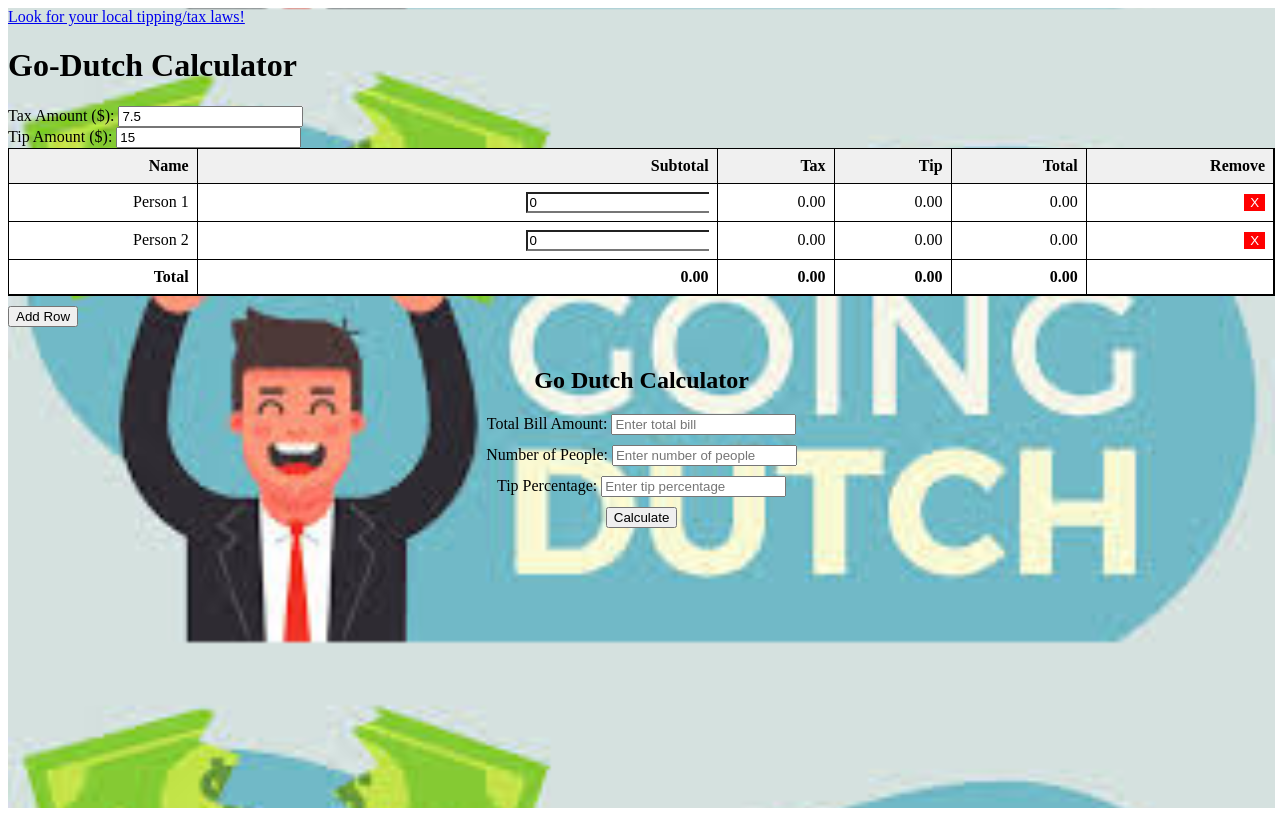
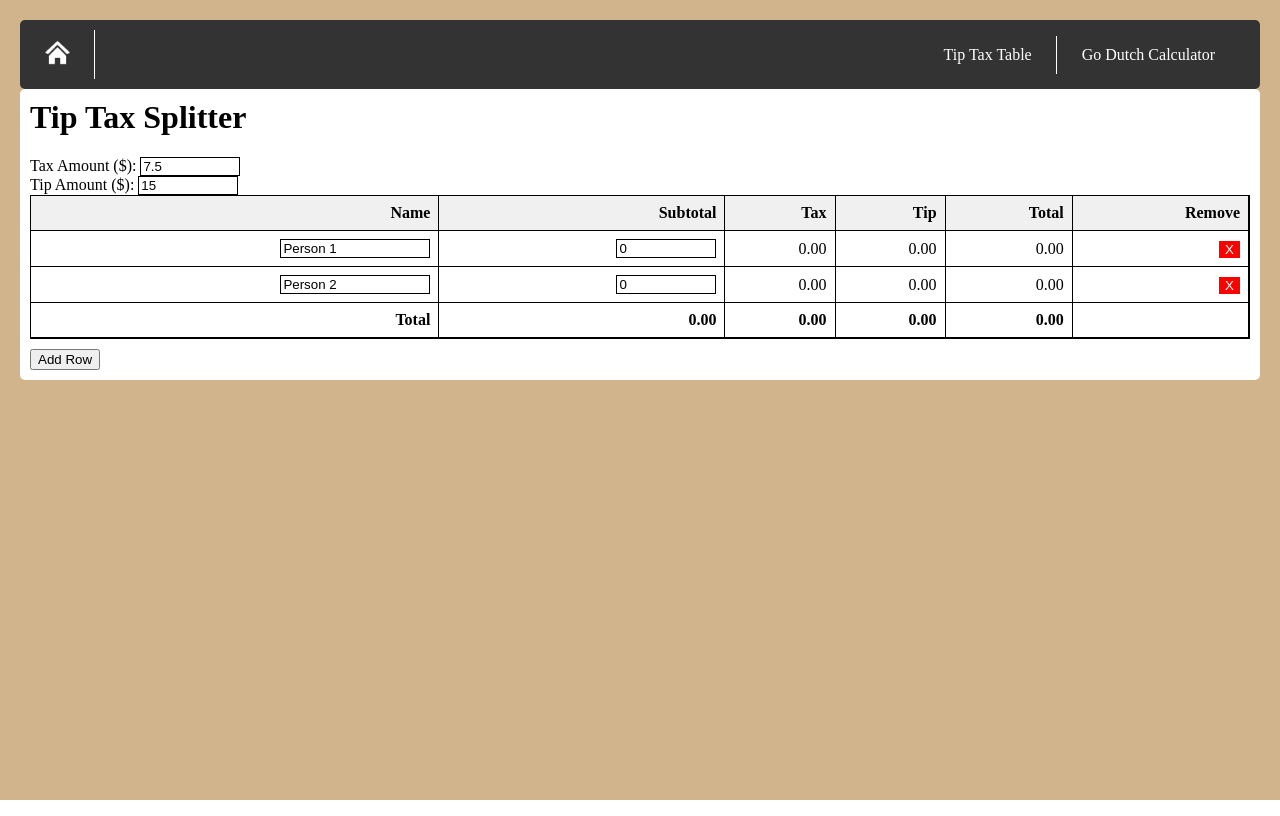
Before and after one commit to andrewhuang8158/go-dutch-calculator, a React (Vite) app: page /tip-tax in a window 1280 px wide. Built offline with nearby package versions, Linux system fonts and the light colour scheme.

Commit message:
Added nav bar. Added Go Dutch Calculator

```diff
--- a/package.json
+++ b/package.json
@@ -12,6 +12,7 @@
   "dependencies": {
     "react": "^18.3.1",
     "react-dom": "^18.3.1",
+    "react-router-dom": "^6.26.0",
     "react-table": "^7.8.0",
     "styled-components": "^6.1.12"
   },
--- a/src/App.css
+++ b/src/App.css
@@ -0,0 +1,83 @@
+body {
+  margin: 0px;
+  box-sizing: border-box;
+  height: 100vh;
+  width: 100vw;
+}
+#root {
+  padding: 20px;
+  height: 100vh;
+  width: 100%;
+  /* background-image: url('/go-dutch.jpg'); */
+  background-size:contain;
+  background-color: tan;
+  box-sizing: border-box;
+}
+
+h1 {
+  margin-top: 0px;
+}
+
+ul {
+  display: flex;
+  flex-flow: row;
+  justify-content:space-between;
+  align-items: center;
+  margin: 0;
+}
+
+.home-icon {
+  padding: 0px;
+  height: 25px;
+  width: 25px;
+}
+
+.calculators-wrapper {
+  display: flex;
+  flex-flow: row;
+}
+
+.navbar {
+  background-color: #333;
+  padding: 10px;
+  width: 100%;
+  box-sizing: border-box;
+  border-radius: 5px;
+}
+
+.nav-list {
+  list-style-type: none;
+  padding: 0;
+  display: flex;
+  width: 100%;
+  overflow: hidden;
+}
+
+.nav-item {
+  margin-right: 20px;
+  position: relative;
+  flex-shrink: 0;
+}
+
+.nav-item a {
+  color: white;
+  text-decoration: none;
+  padding: 10px 15px;
+  display: block;
+}
+
+.nav-item:not(:last-child)::after {
+  content: "";
+  position: absolute;
+  right: -10px;
+  top: 0;
+  height: 100%;
+  width: 1px;
+  background-color: white;
+}
+
+.App, .home {
+  padding: 10px;
+  background-color: white;
+  border-radius: 5px;
+}
--- a/src/App.tsx
+++ b/src/App.tsx
@@ -1,19 +1,57 @@
-import { useEffect, useState } from "react";
+import { BrowserRouter as Router, Route, Routes, Link } from "react-router-dom";
+import { useState } from "react";
 import "./App.css";
-import TipTaxTable from "./component/TipTaxTable";
-import GoDutchCalculator from "./component/GoDutchTable";
+import GoDutchCalculator from "./component/GoDutchCalculator";
+import TipTaxSplitter from "./component/TipTaxSplitter";
 
 const App: React.FC = () => {
   const [taxRate, setTaxRate] = useState<number>(7.5);
   const [tipRate, setTipRate] = useState<number>(15);
 
   return (
-    <>
-      <a href="https://google.com" target="_blank" rel="noopener noreferrer">
+    <Router>
+      <nav className="navbar">
+        <ul className="nav-list">
+          <li className="nav-item">
+            <Link to="/">
+              <img
+                className="home-icon"
+                src="home-page-white-icon.jpg"
+                alt="home"
+              ></img>
+            </Link>
+          </li>
+          <div className="calculators-wrapper">
+            <li className="nav-item">
+              <Link to="/tip-tax">Tip Tax Table</Link>
+            </li>
+            <li className="nav-item">
+              <Link to="/go-dutch">Go Dutch Calculator</Link>
+            </li>
+          </div>
+        </ul>
+      </nav>
+      <Routes>
+        <Route
+          path="/"
+          element={
+            <div className="home">
+              <h1>Welcome to the Go-Dutch App</h1>
+              <a
+                href="https://google.com"
+                target="_blank"
+                rel="noopener noreferrer"
+              >
                 Look for your local tipping/tax laws!
               </a>
+            </div>
+          }
+        />
+        <Route
+          path="/tip-tax"
+          element={
             <div className="App">
-        <h1>Go-Dutch Calculator</h1>
+              <h1>Tip Tax Splitter</h1>
               <div>
                 <label htmlFor="taxRate">Tax Amount ($): </label>
                 <input
@@ -32,10 +70,21 @@ const App: React.FC = () => {
                   onChange={(e) => setTipRate(parseFloat(e.target.value))}
                 />
               </div>
-        <TipTaxTable taxRate={taxRate} tipRate={tipRate} />
+              <TipTaxSplitter taxRate={taxRate} tipRate={tipRate} />
+            </div>
+          }
+        />
+        <Route
+          path="/go-dutch"
+          element={
+            <div className="App">
+              <h1>Go-Dutch Calculator</h1>
               <GoDutchCalculator />
             </div>
-    </>
+          }
+        />
+      </Routes>
+    </Router>
   );
 };
 
--- /dev/null
+++ b/src/component/GoDutchCalculator.css
@@ -0,0 +1,31 @@
+.container {
+  margin: auto;
+  text-align: left;
+}
+
+.person-input {
+  margin-bottom: 10px;
+}
+
+.person-input input {
+  margin-right: 10px;
+}
+
+.button-group {
+  margin-top: 20px;
+}
+
+.results-container {
+
+}
+
+.results {
+  margin-top: 20px;
+  background-color: white;
+  border: 1px solid black;
+}
+
+.results span {
+  display: block;
+  margin-bottom: 5px;
+}
--- /dev/null
+++ b/src/component/GoDutchCalculator.tsx
@@ -0,0 +1,120 @@
+import React, { useState } from "react";
+import "./GoDutchCalculator.css";
+
+const GoDutchCalculator = () => {
+  const [people, setPeople] = useState([{ name: "Person 1", cost: "0" }]);
+  const [results, setResults] = useState(null);
+
+  const handleChange = (index, event) => {
+    const { name, value } = event.target;
+    const values = [...people];
+
+    if (name === "cost" && value < 0) {
+      values[index][name] = 0;
+    } else {
+      values[index][name] = value;
+    }
+
+    setPeople(values);
+  };
+
+  const handleAddPerson = () => {
+    setPeople([...people, { name: `Person ${people.length + 1}`, cost: "0" }]);
+  };
+
+  const handleRemovePerson = () => {
+    const values = [...people];
+    values.pop();
+    setPeople(values);
+  };
+
+  const calculate = () => {
+    const totalCost = people.reduce(
+      (sum, person) => sum + parseFloat(person.cost || 0),
+      0
+    );
+    const share = totalCost / people.length;
+
+    // Determine how much each person owes or is owed
+    const differences = people.map((person) => ({
+      name: person.name,
+      cost: parseFloat(person.cost || 0),
+      difference: parseFloat(person.cost || 0) - share,
+    }));
+
+    // Sort the differences into those who owe and those who are owed
+    let owes = differences.filter((person) => person.difference < 0);
+    let owed = differences.filter((person) => person.difference > 0);
+
+    // Create a list to store the transactions
+    let transactions = [];
+
+    // Match those who owe with those who are owed
+    while (owes.length && owed.length) {
+      let owingPerson = owes[0];
+      let owedPerson = owed[0];
+      let amount = Math.min(
+        Math.abs(owingPerson.difference),
+        owedPerson.difference
+      );
+
+      transactions.push({
+        from: owingPerson.name,
+        to: owedPerson.name,
+        amount: amount.toFixed(2),
+      });
+
+      // Update the differences
+      owingPerson.difference += amount;
+      owedPerson.difference -= amount;
+
+      // Remove settled people
+      if (owingPerson.difference === 0) owes.shift();
+      if (owedPerson.difference === 0) owed.shift();
+    }
+    setResults(transactions);
+  };
+
+  return (
+    <div className="container">
+      {people.map((person, index) => (
+        <div key={index} className="person-input">
+          <input
+            type="text"
+            name="name"
+            placeholder="Enter name"
+            value={person.name}
+            onChange={(event) => handleChange(index, event)}
+            min="0"
+          />
+          <input
+            type="number"
+            name="cost"
+            placeholder="Enter total cost"
+            value={person.cost}
+            onChange={(event) => handleChange(index, event)}
+          />
+        </div>
+      ))}
+      <div className="button-group">
+        <button onClick={handleAddPerson}>Add Person</button>
+        <button onClick={handleRemovePerson}>Remove Last</button>
+      </div>
+      <div className="button-group">
+        <button onClick={calculate}>Calculate</button>
+      </div>
+      {results && (
+        <div className="results">
+          <h3>Results:</h3>
+          {results.map((result, index) => (
+            <span key={index}>
+              {result.from} pays {result.to} ${result.amount}
+            </span>
+          ))}
+        </div>
+      )}
+    </div>
+  );
+};
+
+export default GoDutchCalculator;
--- a/src/component/GoDutchTable.tsx
+++ /dev/null
@@ -1,69 +0,0 @@
-import React, { useState } from 'react';
-
-const GoDutchCalculator = () => {
-  const [totalBill, setTotalBill] = useState('');
-  const [numPeople, setNumPeople] = useState('');
-  const [tipPercentage, setTipPercentage] = useState('');
-  const [perPerson, setPerPerson] = useState(null);
-
-  const calculatePerPerson = () => {
-    if (!totalBill || !numPeople || !tipPercentage) {
-      alert("Please fill in all fields.");
-      return;
-    }
-    const bill = parseFloat(totalBill);
-    const people = parseInt(numPeople);
-    const tip = parseFloat(tipPercentage);
-
-    if (isNaN(bill) || isNaN(people) || isNaN(tip)) {
-      alert("Please enter valid numbers.");
-      return;
-    }
-
-    const totalWithTip = bill + (bill * (tip / 100));
-    const amountPerPerson = totalWithTip / people;
-
-    setPerPerson(amountPerPerson.toFixed(2));
-  };
-
-  return (
-    <div style={{ padding: '20px', maxWidth: '400px', margin: 'auto', textAlign: 'center' }}>
-      <h2>Go Dutch Calculator</h2>
-      <div style={{ marginBottom: '10px' }}>
-        <label>Total Bill Amount: </label>
-        <input
-          type="number"
-          value={totalBill}
-          onChange={(e) => setTotalBill(e.target.value)}
-          placeholder="Enter total bill"
-        />
-      </div>
-      <div style={{ marginBottom: '10px' }}>
-        <label>Number of People: </label>
-        <input
-          type="number"
-          value={numPeople}
-          onChange={(e) => setNumPeople(e.target.value)}
-          placeholder="Enter number of people"
-        />
-      </div>
-      <div style={{ marginBottom: '10px' }}>
-        <label>Tip Percentage: </label>
-        <input
-          type="number"
-          value={tipPercentage}
-          onChange={(e) => setTipPercentage(e.target.value)}
-          placeholder="Enter tip percentage"
-        />
-      </div>
-      <button onClick={calculatePerPerson}>Calculate</button>
-      {perPerson && (
-        <div style={{ marginTop: '20px' }}>
-          <h3>Amount Per Person: ${perPerson}</h3>
-        </div>
-      )}
-    </div>
-  );
-};
-
-export default GoDutchCalculator;
--- /dev/null
+++ b/src/component/TipTaxSplitter.css
@@ -0,0 +1,46 @@
+table {
+  border-spacing: 0;
+  width: 100%;
+  border: 1px solid black;
+  background-color: white;
+
+  th,
+  td {
+    margin: 0;
+    padding: 0.5rem;
+    border-bottom: 1px solid black;
+    border-right: 1px solid black;
+    text-align: right;
+  }
+
+  th {
+    background: #f0f0f0;
+  }
+}
+
+.add-row {
+  margin-top: 10px;
+}
+
+.remove-row {
+  background: red;
+  color: white;
+  border: none;
+  cursor: pointer;
+}
+
+.total {
+  font-weight: bold;
+}
+
+input {
+  width: 100%;
+  max-width: 100px;
+  box-sizing: border-box;
+  border: 1px solid black;
+}
+
+.name-input {
+  max-width: 150px;
+  text-align: left;
+}
--- a/src/component/TipTaxTable.tsx
+++ b/src/component/TipTaxSplitter.tsx
@@ -1,7 +1,6 @@
 import React, { useMemo, useState, useCallback } from "react";
 import { useTable, Column } from "react-table";
-import styled from "styled-components";
-import "./TipTaxTable.css";
+import "./TipTaxSplitter.css";
 
 interface Order {
   id: number;
@@ -9,57 +8,27 @@ interface Order {
   subtotal: number;
 }
 
-interface TipTaxTableProps {
+interface TipTaxSplitterProps {
   taxRate: number;
   tipRate: number;
 }
 
-const TableStyles = styled.div`
-  table {
-    border-spacing: 0;
-    width: 100%;
-    border: 1px solid black;
-    background-color: white;
-
-    th,
-    td {
-      margin: 0;
-      padding: 0.5rem;
-      border-bottom: 1px solid black;
-      border-right: 1px solid black;
-      text-align: right;
-
-      :last-child {
-        border-right: 0;
-      }
-    }
-
-    th {
-      background: #f0f0f0;
-    }
-  }
-
-  .add-row {
-    margin-top: 10px;
-  }
-
-  .remove-row {
-    background: red;
-    color: white;
-    border: none;
-    cursor: pointer;
-  }
-
-  .total {
-    font-weight: bold;
-  }
-`;
-
-const TipTaxTable: React.FC<TipTaxTableProps> = ({ taxRate, tipRate }) => {
+const TipTaxSplitter: React.FC<TipTaxSplitterProps> = ({
+  taxRate,
+  tipRate,
+}) => {
   const [data, setData] = useState<Order[]>([
     { id: 1, name: "Person 1", subtotal: 0 },
     { id: 2, name: "Person 2", subtotal: 0 },
   ]);
+
+  const handleNameChange = useCallback((index: number, value: string) => {
+    setData((prevData) => {
+      const newData = [...prevData];
+      newData[index] = { ...newData[index], name: value };
+      return newData;
+    });
+  }, []);
 
   const handleInputChange = useCallback((index: number, value: string) => {
     setData((prevData) => {
@@ -118,6 +87,18 @@ const TipTaxTable: React.FC<TipTaxTableProps> = ({ taxRate, tipRate }) => {
       {
         Header: "Name",
         accessor: "name",
+        Cell: ({ row }: any) =>
+          row.original.id === -1 ? (
+            <span>{row.original.name}</span>
+          ) : (
+            <input
+              type="text"
+              value={row.original.name}
+              onChange={(e) => handleNameChange(row.index, e.target.value)}
+              key={`name-${row.original.id}`}
+              className="name-input"
+            />
+          ),
       },
       {
         Header: "Subtotal",
@@ -201,6 +182,7 @@ const TipTaxTable: React.FC<TipTaxTableProps> = ({ taxRate, tipRate }) => {
       data,
       taxRate,
       tipRate,
+      handleNameChange,
       handleInputChange,
       totalSubtotal,
       totalTax,
@@ -216,7 +198,7 @@ const TipTaxTable: React.FC<TipTaxTableProps> = ({ taxRate, tipRate }) => {
     });
 
   return (
-    <TableStyles>
+    <>
       <table {...getTableProps()}>
         <thead>
           {headerGroups.map((headerGroup) => (
@@ -246,8 +228,8 @@ const TipTaxTable: React.FC<TipTaxTableProps> = ({ taxRate, tipRate }) => {
       <button className="add-row" onClick={addRow}>
         Add Row
       </button>
-    </TableStyles>
+    </>
   );
 };
 
-export default TipTaxTable;
+export default TipTaxSplitter;
--- a/src/component/TipTaxTable.css
+++ /dev/null
@@ -1,6 +0,0 @@
-#root {
-  height: 100vh;
-  width: 99vw;
-  background-image: url('/go-dutch.jpg');
-  background-size:contain;
-}
```
Also changed, not shown: public/home-page-white-icon.jpg (added), 1 other file (tests, documents, lock files or other folders). Lines whose indentation alone changed are shown as unchanged.
